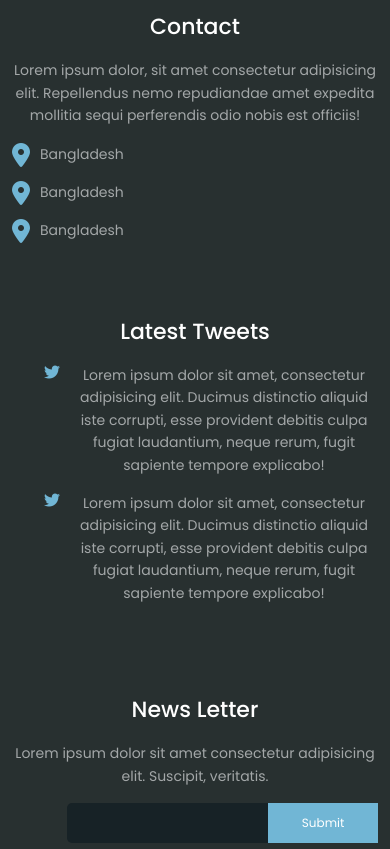
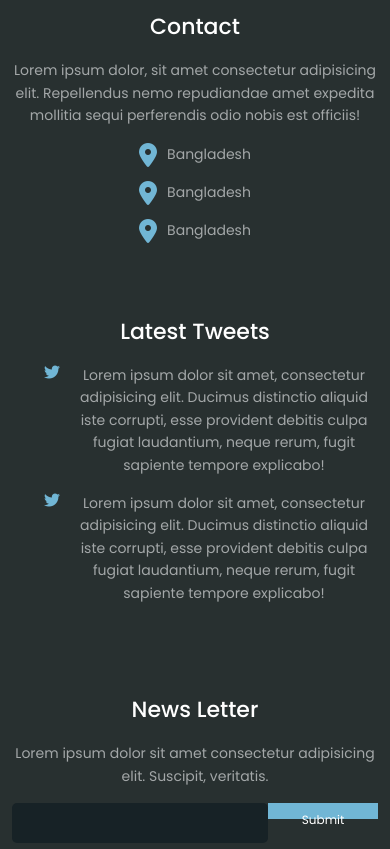
Before and after one commit to tanzilamd/business, a plain HTML site: page index.html in a window 390 px wide. Shown: the part 6095-6944 px from the top of the page. Drawn offline with nearby package versions, Linux system fonts and the light colour scheme.

Commit message:
another responsive added

```diff
--- a/css/responsive.css
+++ b/css/responsive.css
@@ -5,6 +5,10 @@
     .row {
         --bs-gutter-x: 0;
         --bs-gutter-y: 0;
+    }
+    .contact-i {
+        display: flex;
+        justify-content: center;
     }
     .footer-top .col-md-6:nth-child(3) {
         margin-top: 0px;
@@ -44,7 +48,6 @@
 
 @media (max-width: 991.98px) {
     .top-4 button {
-        font-size: 15px;
         color: white;
         background-color: #71B6D5;
         border: none;
@@ -54,6 +57,7 @@
         height: 100%;
         width: 30%;
         font-size: 12px;
+        float: left;
     }
     .top-4 input {
         background-color: #172226;
@@ -62,6 +66,7 @@
         border: none;
         border-radius: 5px;
         width: 70%;
+        float: left;
     }
     .footer-top {
         padding: 50px 0;
--- a/css/style.css
+++ b/css/style.css
@@ -196,7 +196,7 @@ body {
 .top-2 {
 
 }
-.contact-i {
+.contact-i div {
     display: flex;
 }
 .contact-i p {
--- a/index.html
+++ b/index.html
@@ -4,7 +4,7 @@
     <meta charset="UTF-8">
     <meta http-equiv="X-UA-Compatible" content="IE=edge">
     <meta name="viewport" content="width=device-width, initial-scale=1.0">
-    <title>Document</title>
+    <title>Business | Made by Tanzil</title>
     <script src="https://kit.fontawesome.com/0bbc66ca99.js" crossorigin="anonymous"></script>
     <!-- bootstrap -->
     <link href="https://cdn.jsdelivr.net/npm/bootstrap@5.1.0/dist/css/bootstrap.min.css" rel="stylesheet" integrity="sha384-KyZXEAg3QhqLMpG8r+8fhAXLRk2vvoC2f3B09zVXn8CA5QIVfZOJ3BCsw2P0p/We" crossorigin="anonymous">
@@ -223,16 +223,23 @@
                             <h4>Contact</h4>
                             <p>Lorem ipsum dolor, sit amet consectetur adipisicing elit. Repellendus nemo repudiandae amet expedita mollitia sequi perferendis odio nobis est officiis!</p>
                             <div class="contact-i">
+                                <div>
                                     <i class="fas fa-map-marker-alt"></i>
                                     <p>Bangladesh</p>
                                 </div>
+                            </div>
                             <div class="contact-i">
+                                <div>
                                     <i class="fas fa-map-marker-alt"></i>
                                     <p>Bangladesh</p>
                                 </div>
+                            </div>
                             <div class="contact-i">
+
+                                <div>
                                     <i class="fas fa-map-marker-alt"></i>
                                     <p>Bangladesh</p>
+                                </div>
                             </div>
                         </div>
                     </div>
```
Lines whose indentation alone changed are shown as unchanged.
